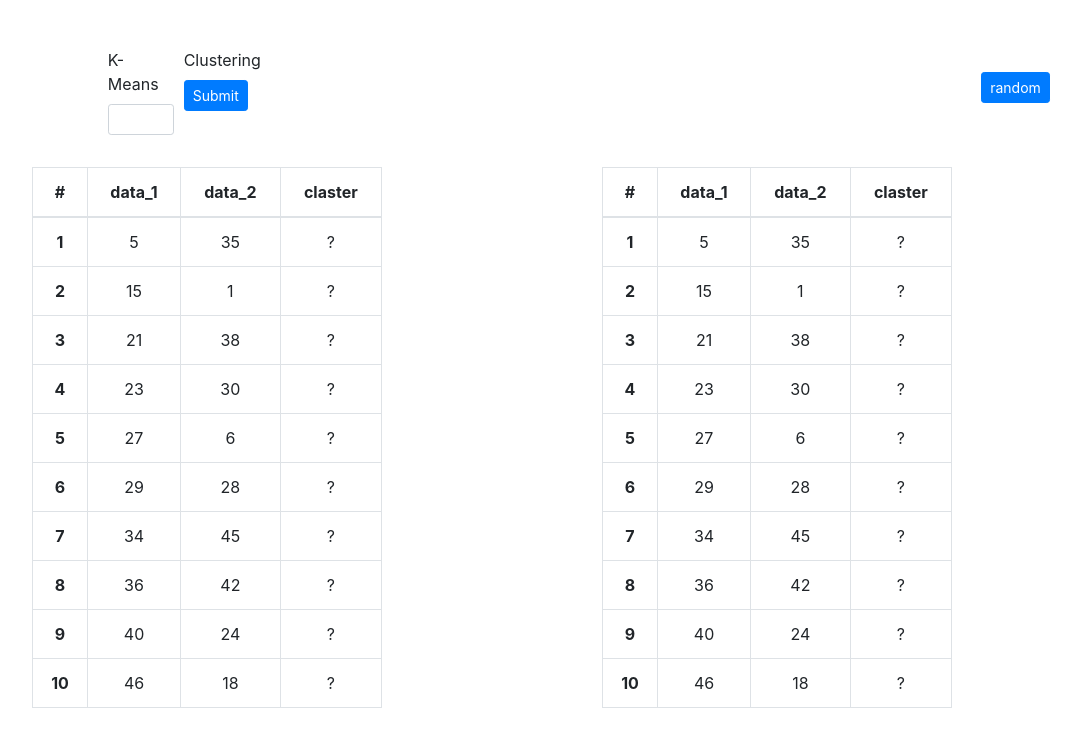
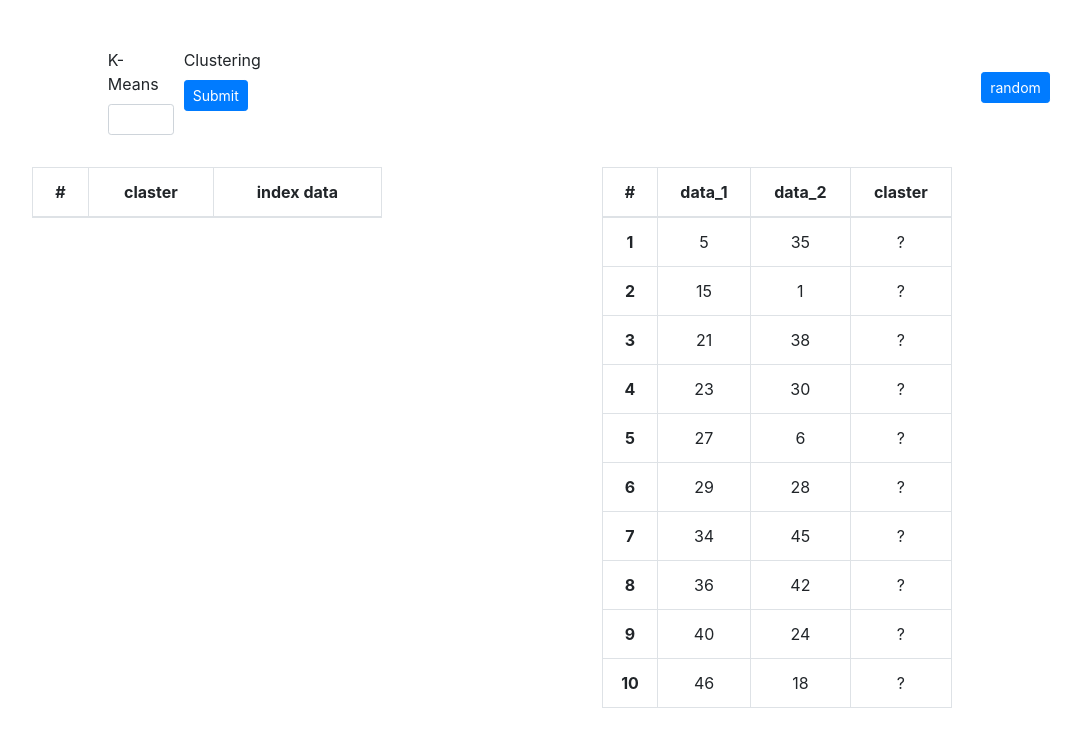
Before and after one commit to alpinnz/K-Means-Clustering, a PHP site: page /index.php in a window 1280 px wide. Shown: the top 747 px of the page, without its empty margins (148-1229 px from the left). Run offline with PHP 8.4, Linux system fonts and the light colour scheme; lists and menus that the app fills with data are empty.

Commit message:
Update index.php

```diff
--- a/index.php
+++ b/index.php
@@ -95,6 +95,8 @@
         </div>
 
         <?php
+            $K = array();
+
         // render
             if (isset($_POST['render'])) {
                 if ($_POST['cluster'] < 2) {
@@ -108,18 +110,17 @@
                     $K = range(1, 10);
                     shuffle($K );
                     $K = array_slice($K ,0,$cluster);
+
                     sort($K);
 
-                    $KCluster = array();
+                    $_SESSION["K"] = $K;
 
-                    for ($i=0; $i < $cluster ; $i++) {
-                        $KCluster[$i] = $data_1[$keys[$i]];
-                    }
 
-                    print_r($K);
 
                 }
             }
+
+
         ?>
 
         <div id="input-random" class="container mt-3">
@@ -129,20 +130,18 @@
                         <thead>
                             <tr>
                                 <th scope="col">#</th>
-                                <th scope="col">data_1</th>
-                                <th scope="col">data_2</th>
                                 <th scope="col">claster</th>
+                                <th scope="col">index data</th>
                             </tr>
                         </thead>
                         <tbody>
                             <?php
-                                for ($i=0; $i < count($data) ; $i++) {
+                                for ($i=0; $i < count($K) ; $i++) {
                             ?>
                             <tr>
                                 <th scope="row"><?php echo $i+1; ?></th>
-                                <td><?php echo $data[$i][0]; ?></td>
-                                <td><?php echo $data[$i][1]; ?></td>
-                                <td>?</td>
+                                <td>K-<?php echo $i+1; ?></td>
+                                <td><?php echo $K[$i]; ?></td>
                             </tr>
                             <?php
                             }
```
